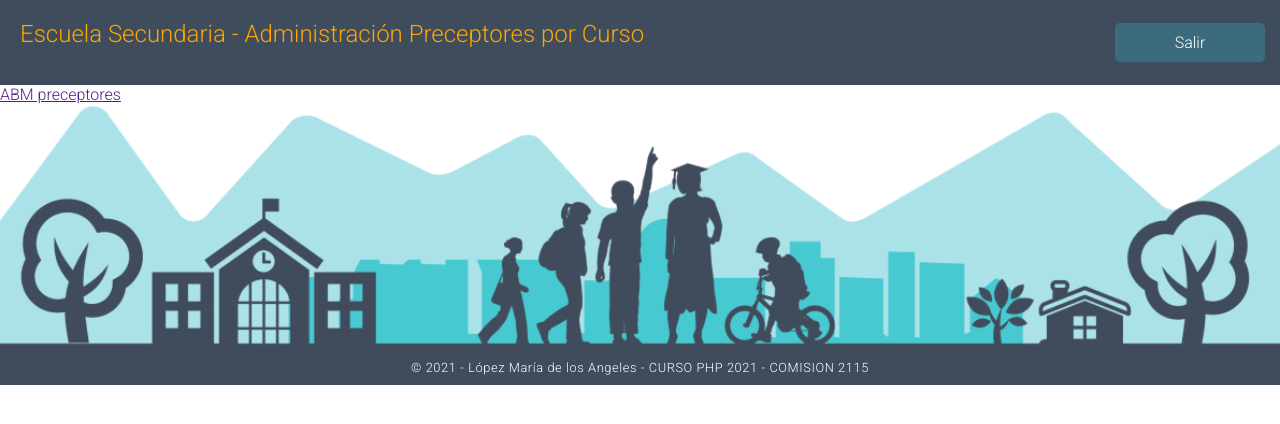
After one commit to angeless399/preceptores, a PHP site: page /admin/adminstracion.php in a window 1280 px wide. The commit adds this page. Shown: the top 424 px of the page. Run offline with PHP 8.4, Linux system fonts and the light colour scheme; the visitor is signed in with stand-in values (Sample User, id 1).

Commit message:
back 1 login y plantilla admin

```diff
--- /dev/null
+++ b/admin/adminstracion.php
@@ -0,0 +1,38 @@
+<?php
+session_start();
+if(!isset($_SESSION['user'])){
+    header('location:index.php');
+}else{
+?>
+<!DOCTYPE html>
+<html lang="en">
+<head>
+    <meta charset="UTF-8">
+    <meta http-equiv="X-UA-Compatible" content="IE=edge">
+    <meta name="viewport" content="width=device-width, initial-scale=1.0">
+    <link href="https://fonts.googleapis.com/css2?family=Roboto:wght@300&display=swap" rel="stylesheet">
+    <link rel="stylesheet" href="../css/estilos.css">
+    <title>Administración preceptores</title>
+</head>
+<body style="background-image:none; background-color:#fff;">
+    <main>
+    <header>
+        <?php
+        include("../include/header_admin.html");
+        ?>
+    </header>
+    <nav>
+        <a href="">ABM preceptores</a>
+        <a href=""></a>
+    </nav>
+    <footer>
+    <?php
+      include("../include/fooder.html");
+      ?>
+    </footer>
+    </main>
+</body>
+</html>
+<?php
+}
+ ?>
--- a/css/estilos.css
+++ b/css/estilos.css
@@ -49,7 +49,7 @@ header a {
 
 section {
 	max-width: 380px;
-	margin: 6% auto;
+	margin: 20px auto;
 	background-color: rgba(0, 0,0, 0.5);
 	padding: 10px;
 	border-radius: 5px;
@@ -115,9 +115,9 @@ p {
 
 footer {
 	width: 100%;
-	/*sacar para pginas interiones*/
+	/*sacar para pginas interiones
 	position: fixed;
-	bottom: 0;
+	bottom: 0;*/
 	z-index: 1;
 }
 
@@ -133,6 +133,7 @@ footer .imagen .text{
 	color: #fff;
 	padding: 5px;
 	font-size: 0.8em;
+	text-align: center;
 }
 
 @media screen and (max-width: 1024px) {
--- /dev/null
+++ b/include/fooder.html
@@ -0,0 +1,6 @@
+<div class="imagen">
+    <img src="../imagenes/footer2.png" width="100%" />
+    <div class="text">
+      <p><span>© 2021 - López María de los Angeles - CURSO PHP 2021 - COMISION 2115</span></p>
+    </div>
+  </div>
--- /dev/null
+++ b/include/header_admin.html
@@ -0,0 +1,4 @@
+<p class="tit_encabezado">Escuela Secundaria - Administración Preceptores por Curso</p>
+        <div class="head">
+        <a href="logout.php" class="boton">Salir</a>
+        </div>
```
Also changed, not shown: admin/logout.php (added, +8 -0 lines), index.php (+4 -17 lines), inicio_admin.php (added, +28 -0 lines), php/conexion.php (+1 -8 lines).
